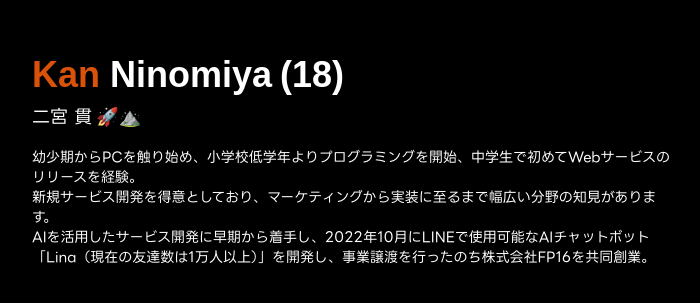
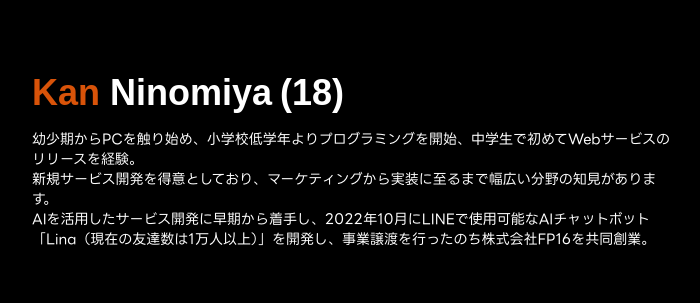
Before and after one commit to nnmykn/kan-old, a Next.js app: page / in a window 1280 px wide. Shown: the part 239-542 px from the top of the page, without its empty margins (288-988 px from the left). Built offline with nearby package versions, Linux system fonts and the light colour scheme; a web font is replaced by a local one.

Commit message:
日本語削除

```diff
--- a/src/app/page.tsx
+++ b/src/app/page.tsx
@@ -8,9 +8,6 @@ export default function Home() {
               <span className={'text-[#D85309]'}>Kan</span> Ninomiya
               <span className={'ml-2'}>(18)</span>
             </h2>
-            <h3 className={'text-lg text-white'}>
-              二宮 貫<span className={'ml-1'}>🚀⛰️</span>
-            </h3>
           </div>
           <p className={'text-white text-sm'}>
             幼少期からPCを触り始め、小学校低学年よりプログラミングを開始、中学生で初めてWebサービスのリリースを経験。
```
